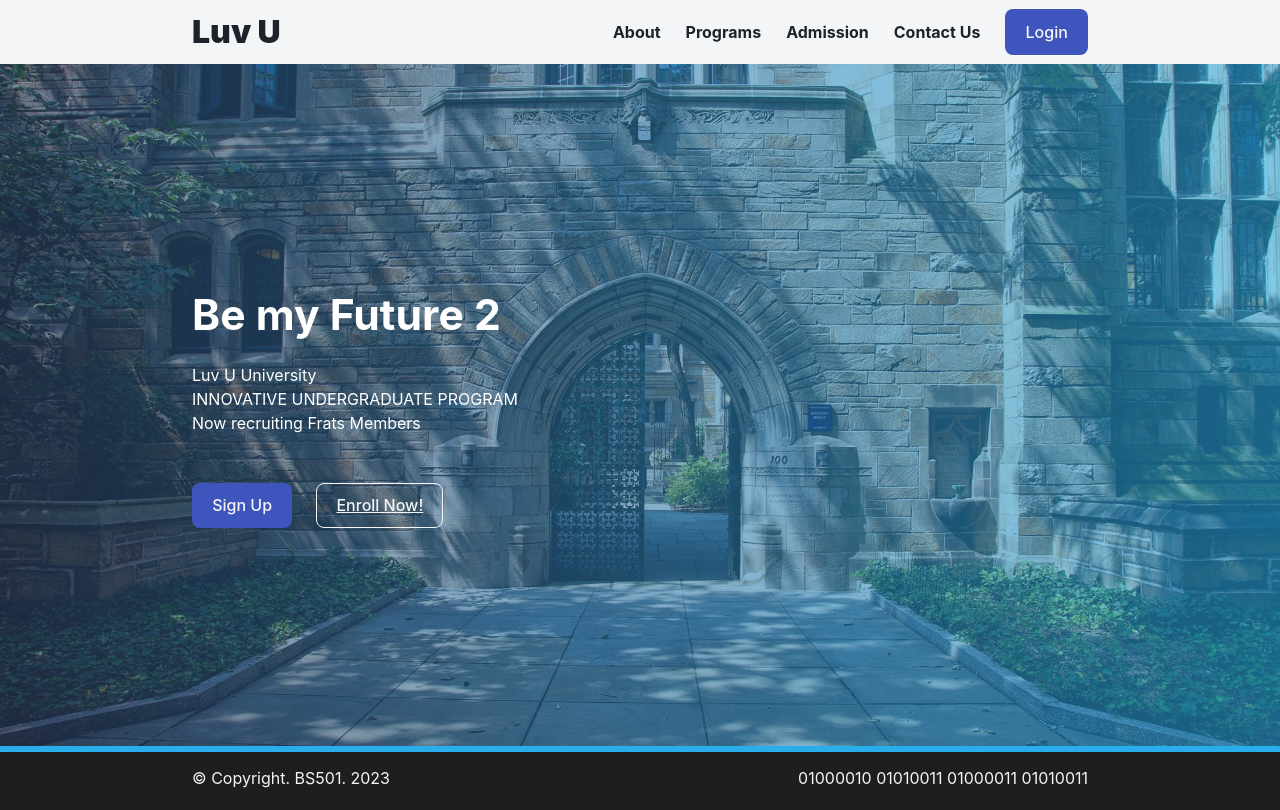
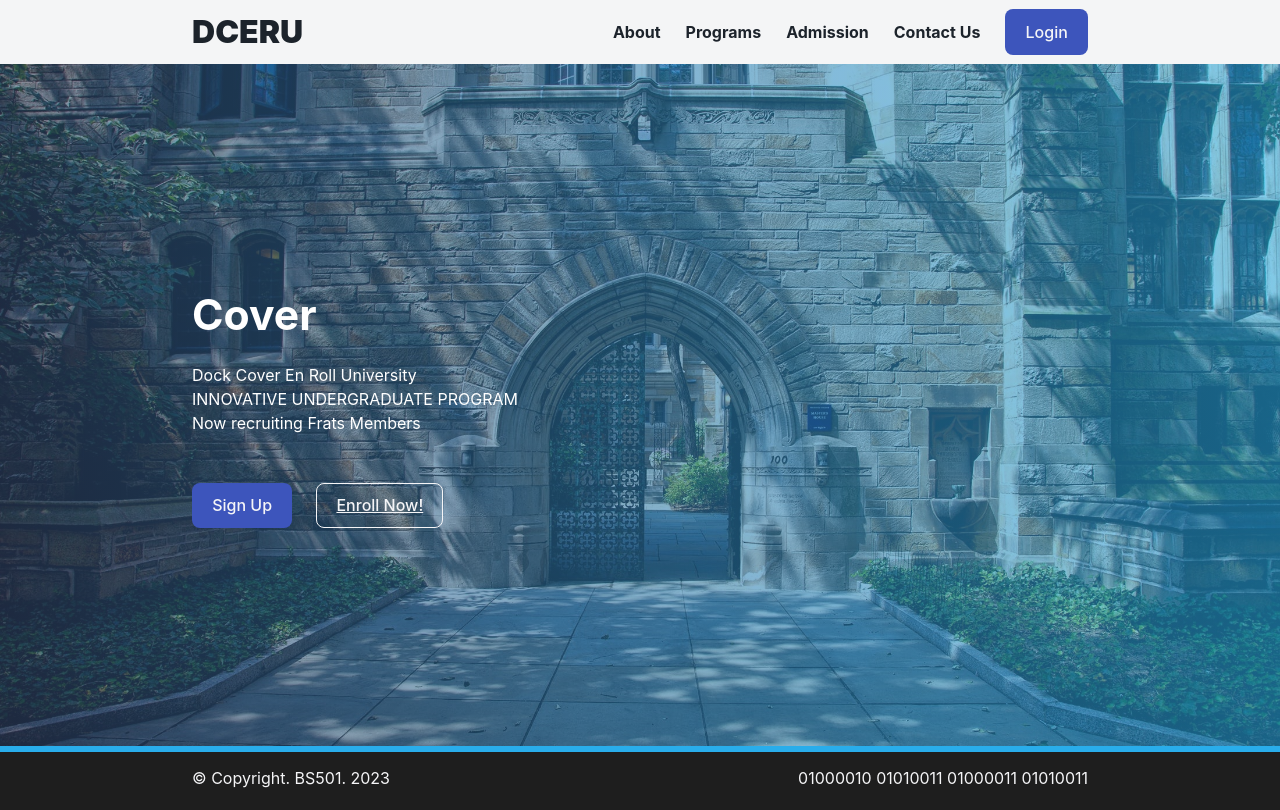
Before and after one commit to Poowd/Enrollment-System-3rd-1st-BSCS-501, a PHP site: page / in a window 1280 px wide. Run offline with PHP 8.4, Linux system fonts and the light colour scheme.

Commit message:
revisions [Lape]

```diff
--- a/index.php
+++ b/index.php
@@ -19,7 +19,7 @@
             <i class="pwd-snd-button">=</i>
         </label>
         <div class="logo">
-            <h1>Luv U</h1>
+            <h1>DCERU</h1>
         </div>
         <ul class="navlist">
             <?php foreach ($_navbar1 as $navbar1_item) : ?>
--- a/src/data/banner-data.php
+++ b/src/data/banner-data.php
@@ -1,24 +1,24 @@
 <?php
     $_banner1 = [
         ['bg' => './src/assets/imgs/background/bg1.jpeg',
-         'title' => 'Be my Future 1',
-         'descline1' => 'Luv U University',
+         'title' => 'Dock',
+         'descline1' => 'Dock Cover En Roll University',
          'descline2' => 'INNOVATIVE UNDERGRADUATE PROGRAM',
          'descline3' => 'Now recruiting Frats Members',
          'btn1' => 'Sign Up',
          'btn2' => 'Enroll Now!',],
 
          ['bg' => './src/assets/imgs/background/bg1.jpeg',
-          'title' => 'Be my Future 3',
-          'descline1' => 'Luv U University',
+          'title' => 'En Roll University',
+          'descline1' => 'Dock Cover En Roll University',
           'descline2' => 'INNOVATIVE UNDERGRADUATE PROGRAM',
           'descline3' => 'Now recruiting Frats Members',
           'btn1' => 'Sign Up',
           'btn2' => 'Enroll Now!',],
 
          ['bg' => './src/assets/imgs/background/bg1.jpeg',
-          'title' => 'Be my Future 2',
-          'descline1' => 'Luv U University',
+          'title' => 'Cover',
+          'descline1' => 'Dock Cover En Roll University',
           'descline2' => 'INNOVATIVE UNDERGRADUATE PROGRAM',
           'descline3' => 'Now recruiting Frats Members',
           'btn1' => 'Sign Up',
--- a/src/modules/walkmanDashboard/logout.php
+++ b/src/modules/dashboard/logout.php
@@ -1,6 +1,6 @@
 <head>
     <link rel="stylesheet" href="../../css/button.css">
-    <link rel="stylesheet" href="../../css/walkmandashboard.css">
+    <link rel="stylesheet" href="../../css/dashboard.css">
 </head>
 <body>
     <section class="logout">
--- a/src/modules/walkmanDashboard/registration.php
+++ b/src/modules/dashboard/registration.php
@@ -1,5 +1,5 @@
 <head>
-    <link rel="stylesheet" href="../css/walkmandashboard.css">
+    <link rel="stylesheet" href="../css/dashboard.css">
 </head>
 <body>
     <h1>Register</h1>
--- a/src/modules/login.php
+++ b/src/modules/login.php
@@ -14,7 +14,7 @@
         <section class="center">
             <section class="login">
                 <img src="../assets/imgs/background/bg1.jpeg" alt="" class="icon-s">
-                <h3 class="title">Duck Cover <span>En Roll na!</span> please</h3>
+                <h3 class="title">Duck Cover <span>En Roll University</span> Portal</h3>
                 <form action="./dashboard.php">
                     <label for="email">Email Address:</label>
                         <input type= "text" name="email" required><br>
```
Also changed, not shown: src/modules/dashboard.php (+8 -8 lines), src/css/dashboard.css (renamed from src/css/walkmandashboard.css), src/modules/dashboard/enrollment.php (renamed from src/modules/walkmanDashboard/enrollment.php), src/modules/dashboard/help.php (renamed from src/modules/walkmanDashboard/help.php), src/modules/dashboard/home.php (renamed from src/modules/walkmanDashboard/home.php), src/modules/dashboard/policy.php (renamed from src/modules/walkmanDashboard/policy.php), src/modules/dashboard/profile.php (renamed from src/modules/walkmanDashboard/profile.php), src/modules/dashboard/viewlist.php (renamed from src/modules/walkmanDashboard/viewlist.php).
